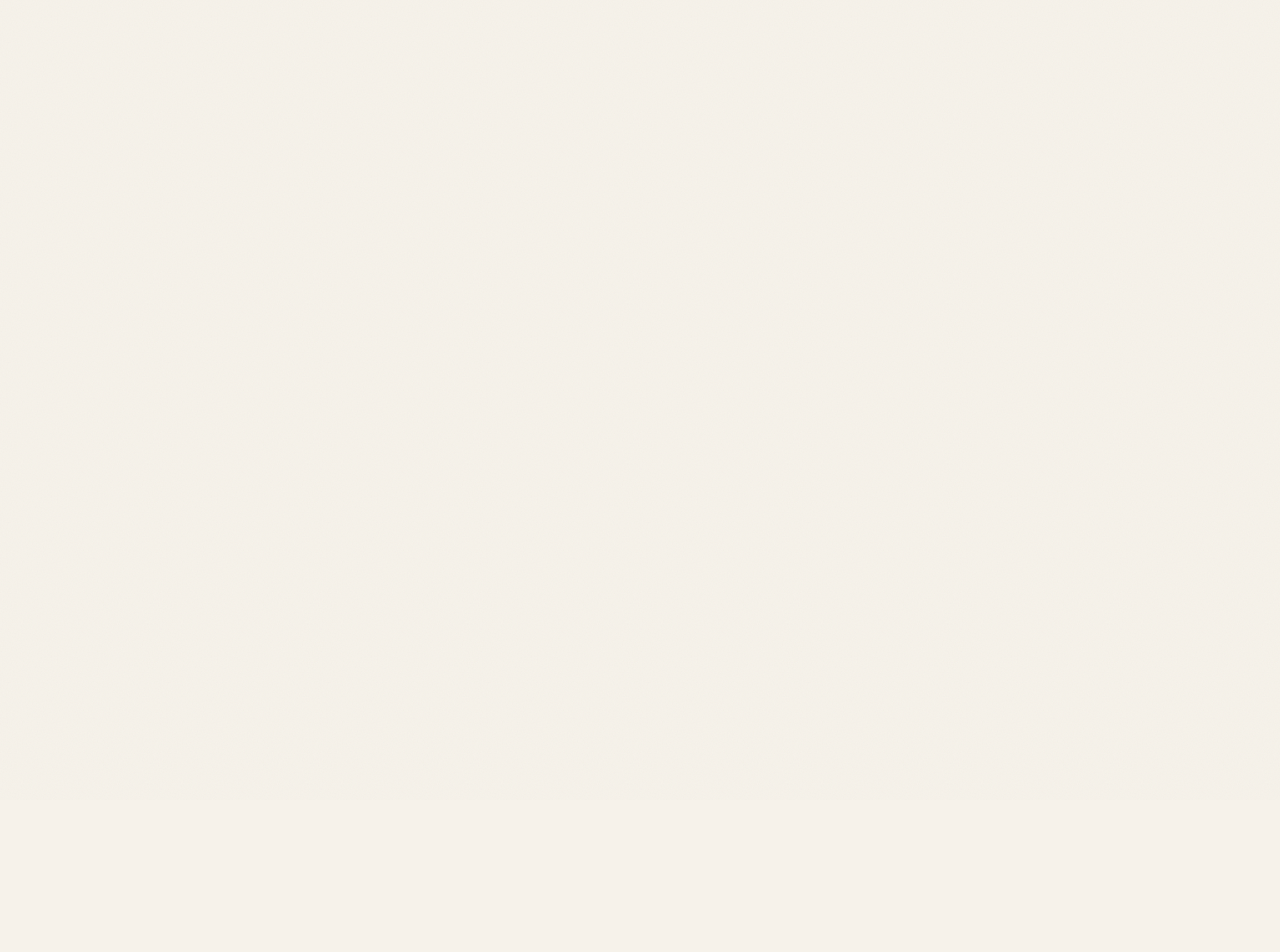
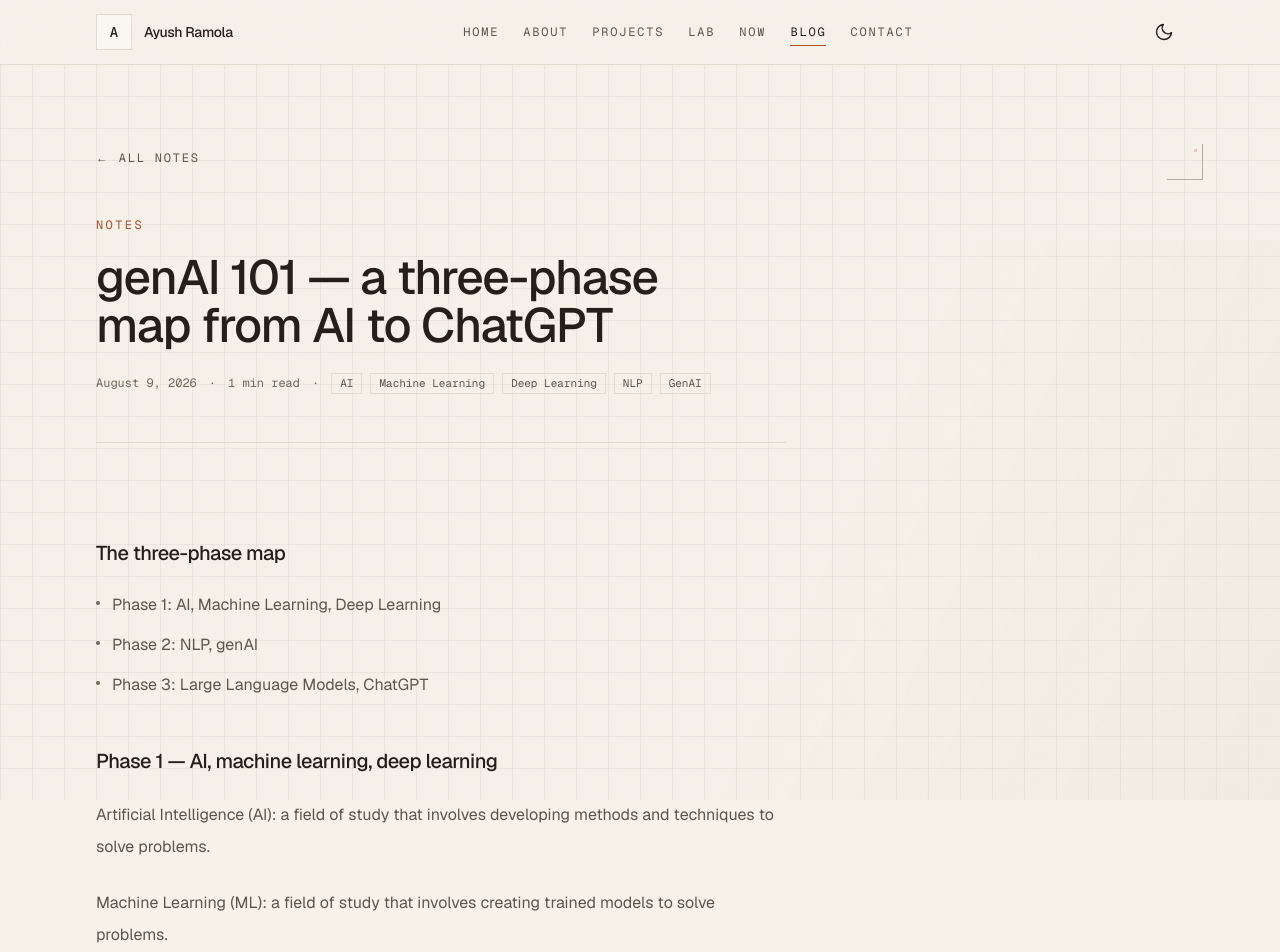
Before and after one commit to Ghoulayush/Personal-Portfolio, a Next.js app: page /blog/genai-101 in a window 1280 px wide. Before the commit this address had no page. Shown: the top 952 px of the page. Before the commit the page ends 800 px from the top, so only its background shows below. Built offline with nearby package versions, Linux system fonts and the light colour scheme.

Commit message:
Another Blog added

```diff
--- a/data/articles.ts
+++ b/data/articles.ts
@@ -46,4 +46,61 @@ export const articles: Article[] = [
       },
     ],
   },
+  {
+    slug: "genai-101",
+    title: "genAI 101 \u2014 a three-phase map from AI to ChatGPT",
+    excerpt:
+      "A short study-note map of the AI stack \u2014 artificial intelligence, machine learning, deep learning, and NLP \u2014 the first two phases of a three-phase path to large language models.",
+    date: "2026-08-09",
+    readingMinutes: 1,
+    tags: ["AI", "Machine Learning", "Deep Learning", "NLP", "GenAI"],
+    body: [
+      {
+        type: "heading",
+        text: "The three-phase map",
+      },
+      {
+        type: "list",
+        items: [
+          "Phase 1: AI, Machine Learning, Deep Learning",
+          "Phase 2: NLP, genAI",
+          "Phase 3: Large Language Models, ChatGPT",
+        ],
+      },
+      {
+        type: "heading",
+        text: "Phase 1 \u2014 AI, machine learning, deep learning",
+      },
+      {
+        type: "paragraph",
+        text: "Artificial Intelligence (AI): a field of study that involves developing methods and techniques to solve problems.",
+      },
+      {
+        type: "paragraph",
+        text: "Machine Learning (ML): a field of study that involves creating trained models to solve problems.",
+      },
+      {
+        type: "list",
+        items: [
+          "Trained Model: a method, algorithm or technology that is developed by analyzing patterns in data.",
+        ],
+      },
+      {
+        type: "paragraph",
+        text: "Deep Learning (DL): a field of study that involves creating trained neural network models to solve problems.",
+      },
+      {
+        type: "list",
+        items: ["Neural Network: an interconnection of neurons."],
+      },
+      {
+        type: "heading",
+        text: "Phase 2 \u2014 NLP and generative AI",
+      },
+      {
+        type: "paragraph",
+        text: "Natural Language Processing (NLP): a field of study that involves creating methods and techniques to solve natural language problems.",
+      },
+    ],
+  },
 ];
```
